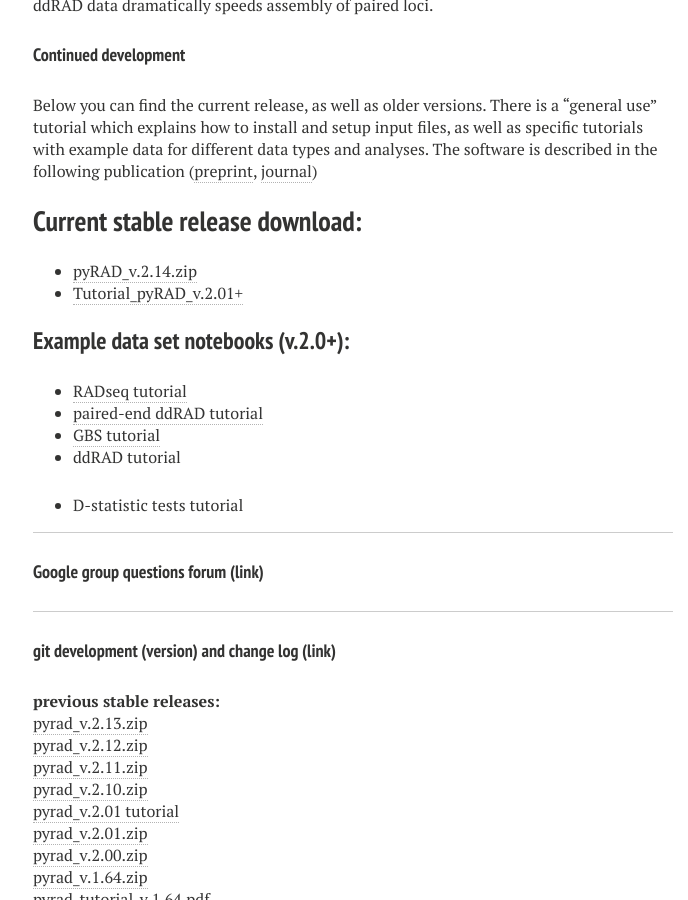
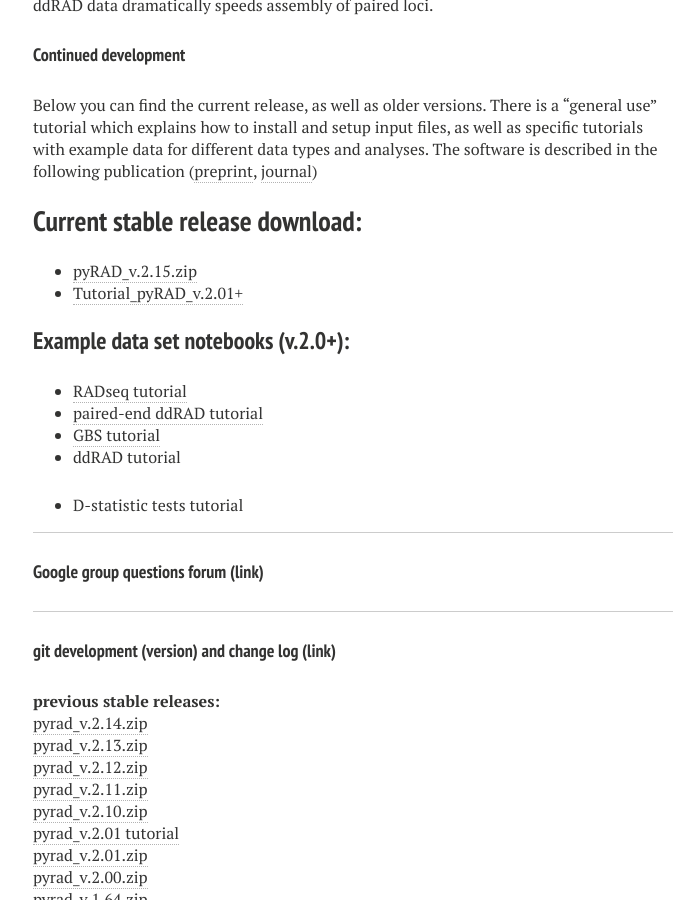
Before and after one commit to dereneaton/dereneaton.github.io, a Jekyll site: the page built from pyrad.md, in a window 1280 px wide and 900 px high, scrolled down 772 px. Shown: the whole window, without its empty margins (287-975 px from the left). Built offline with Jekyll 4.4.1, drawn with Linux system fonts in a browser that asks for light colours; Markdown is read by kramdown in place of the engine named in the settings.

Commit message:
upped pyrad v.2.15

```diff
--- a/pyrad.md
+++ b/pyrad.md
@@ -26,7 +26,7 @@ Below you can find the current release, as well as older versions. There is a
 
 ## Current stable release download:
 
-+  [pyRAD_v.2.14.zip](/downloads/pyrad_v.2.14.zip)
++  [pyRAD_v.2.15.zip](/downloads/pyrad_v.2.15.zip)
 +  [Tutorial\_pyRAD\_v.2.01+](/tutorial/pyrad_v.2.1/)
 
 ### Example data set notebooks (v.2.0+):
@@ -46,6 +46,7 @@ Below you can find the current release, as well as older versions. There is a
 #### git development ([version](https://code.google.com/p/pyrad/)) and change log ([link](https://code.google.com/p/pyrad/source/list))
 
 __previous stable releases:__
+[pyrad_v.2.14.zip](/downloads/pyrad_v.2.14.zip)
 [pyrad_v.2.13.zip](/downloads/pyrad_v.2.13.zip)
 [pyrad_v.2.12.zip](/downloads/pyrad_v.2.12.zip)
 [pyrad_v.2.11.zip](/downloads/pyrad_v.2.11.zip)
```
